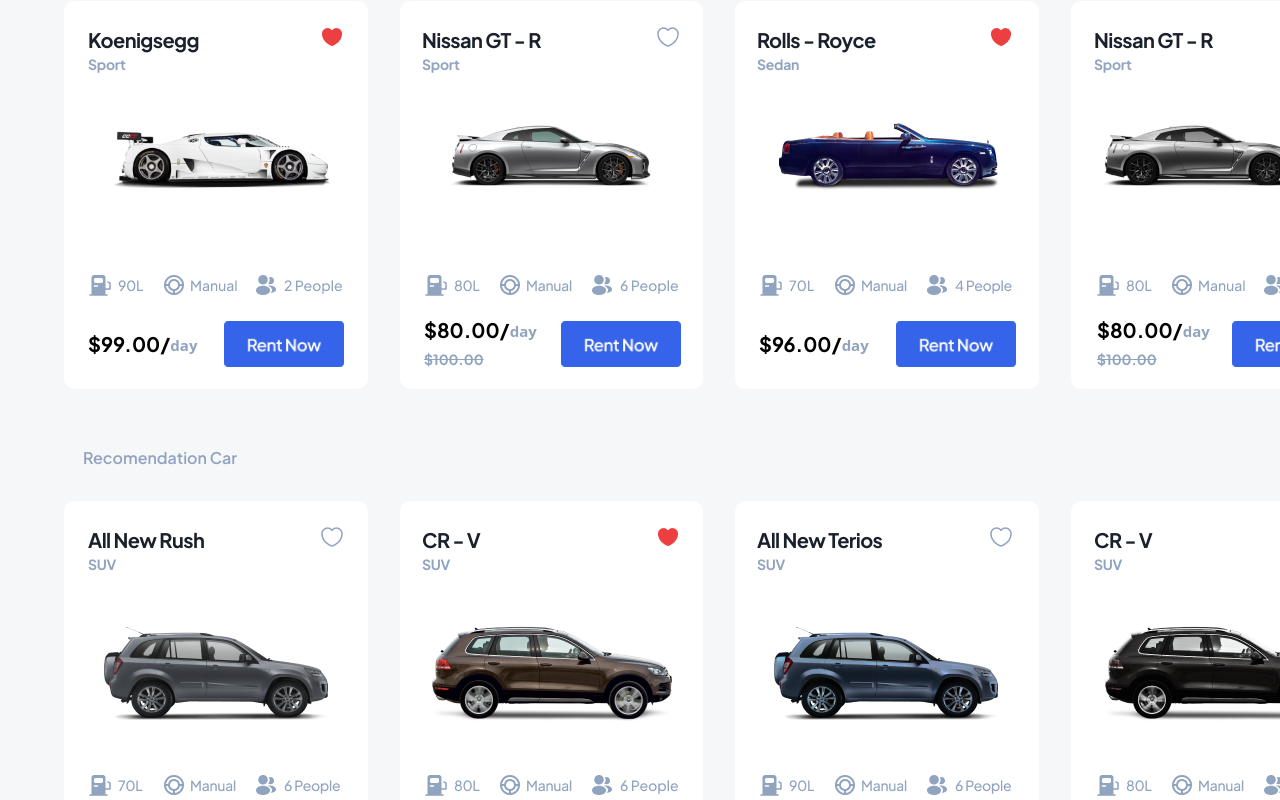
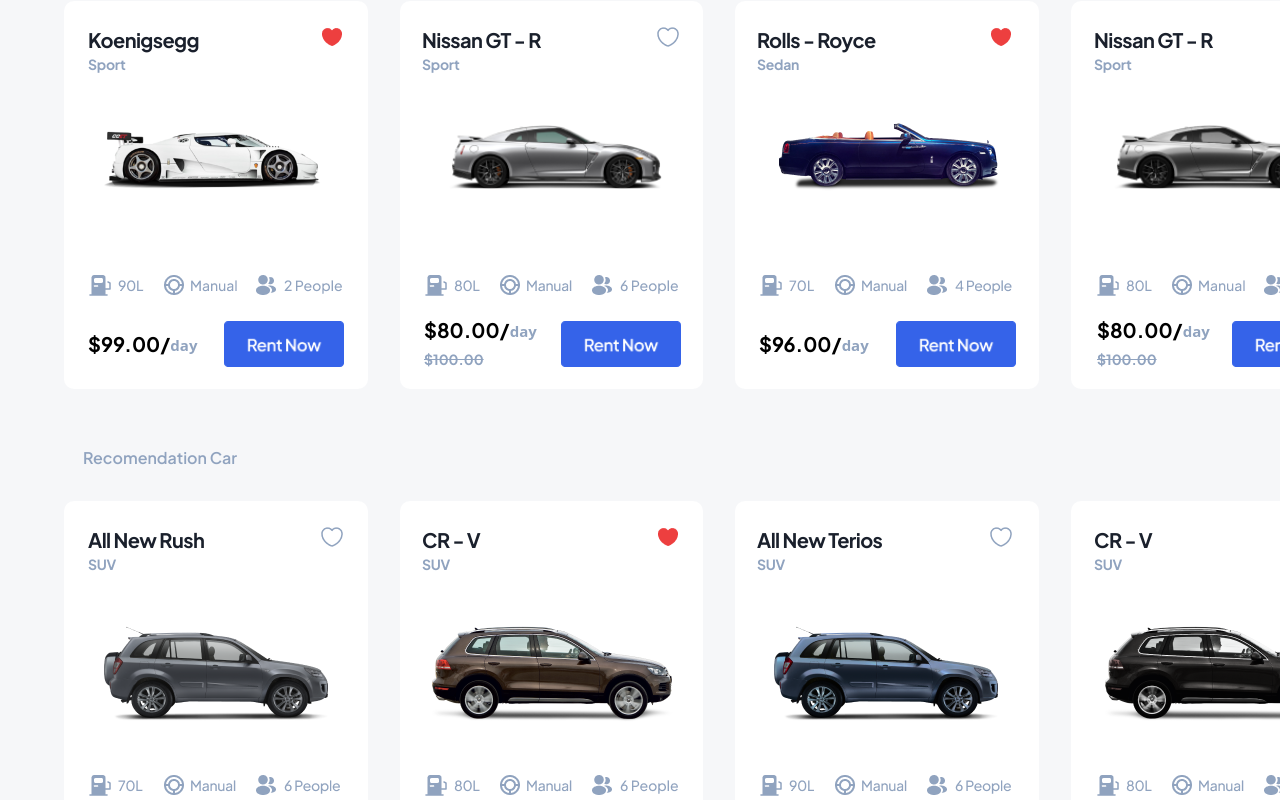
Before and after one commit to sowaibathecoder/UI-UX-HACKATHON, a Next.js app: page / in a window 1280 px wide. Shown: the part 780-1580 px from the top of the page. Built offline with nearby package versions, Linux system fonts and the light colour scheme.

Commit message:
page.tsx

```diff
--- a/src/app/page.tsx
+++ b/src/app/page.tsx
@@ -1,4 +1,5 @@
 import Image from "next/image";
+import Link from "next/link";
 
 export default function Home() {
   return (
@@ -261,7 +262,7 @@
                 alt="Car-1"
                 width={250}
                 height={72}
-                className="absolute top-[122px] left-[30px]"
+                className="absolute top-[122px] left-[20px]"
               />
               <Image
                 src="/p-Spesification-1.png"
@@ -307,8 +308,8 @@
               <Image
                 src="/p-car-2.png"
                 alt="Car-2"
-                width={204}
-                height={64}
+                width={215}
+                height={68}
                 className="absolute top-[122px] left-[385px]"
               />
               <Image
@@ -406,9 +407,9 @@
               <Image
                 src="/p-car-4.png"
                 alt="Car-4"
-                width={204}
-                height={64}
-                className="absolute top-[122px] left-[1038px]"
+                width={215}
+                height={68}
+                className="absolute top-[122px] left-[1050px]"
               />
               <Image
                 src="/p-Spesification-2.png"
@@ -844,7 +845,9 @@
 
           {/* Show More Car */}
           <div className="w-[734px] h-[44px] absolute top-[1442px] left-[580px] gap-[438px] flex justify-between cursor-pointer">
-            <Image src="/Show-More.png" alt="show more button" width={156} height={44}/>
+            <Link href="/category">
+              <Image src="/Show-More.png" alt="show more button" width={156} height={44}/>
+            </Link>
             <div className="w-[140px] h-[24px] font-['Plus_Jakarta_Sans'] text-sm font-medium leading-[48px] tracking-[-0.02em] text-right text-[#90A3BF]">
               120 Car
             </div>
```
